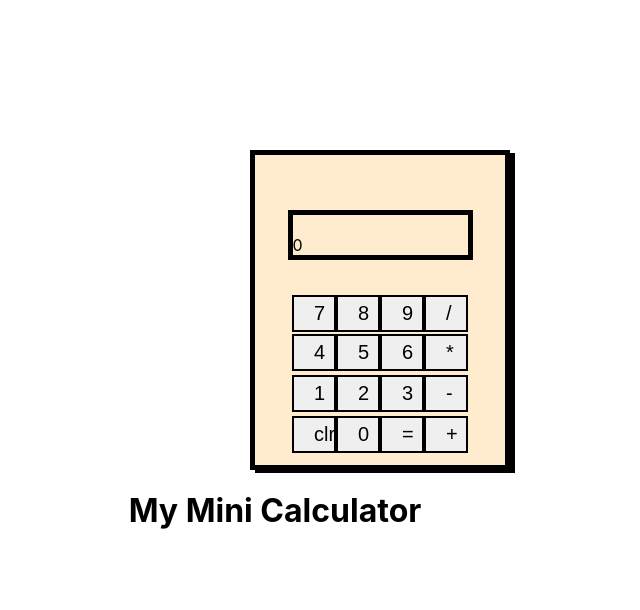
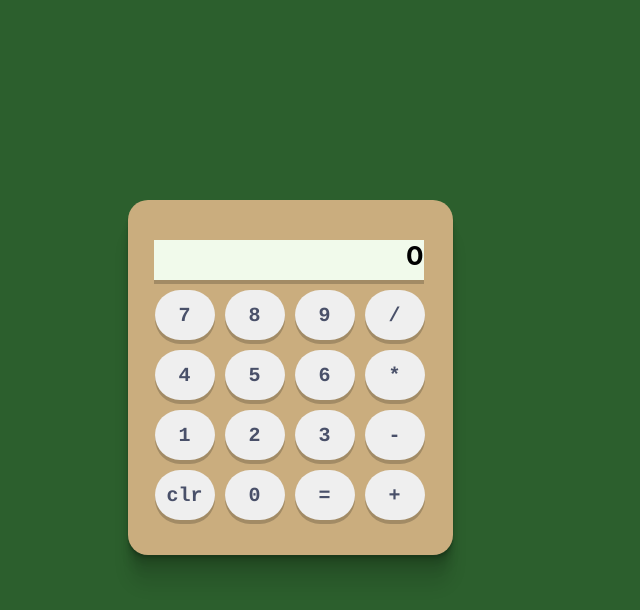
Before and after one commit to johnereepitt122/my-calc, a React (Create React App) app: page / in a window 1280 px wide. Shown: the top 610 px of the page, without its empty margins (350-990 px from the left). Built offline with nearby package versions, Linux system fonts and the light colour scheme.

Commit message:
Six Commit - Added functionalities such as addition, clear, and concatinate. Also did revisions of the UI of the calculator.

```diff
--- a/src/App.css
+++ b/src/App.css
@@ -1,63 +1,104 @@
-.whole-container {
-  background: blanchedalmond;
-  height: 300px;
-  width: 250px;
-  display: flex;
-  /* justify-content: center; */
-  align-items: center;
-  flex-direction: column;
-  border: 5px solid black;
-  margin-left: 600px;
-  margin-top: 150px;
-  padding-bottom: 10px;
-  box-shadow: 5px 3px;
+body{
+
+  background-color: #2C5F2DFF;
 }
 
-.heading {
-  margin: auto 0;
-  border: 5px solid black;
-  width: 175px;
-  /* display       : flex;
-  justify-content: center;
-  align-items   : center;
-  width: 200px; */
+
+
+
+.whole-container {
+    margin: auto;
+    margin-top: 200px;
+    background-color: #CAAD7E;
+    width: 325px;
+    height: 355px;
+    text-align: center;
+    border-radius: 20px;
+    box-shadow: rgba(0, 0, 0, 0.09) 0px 2px 1px, rgba(0, 0, 0, 0.09) 0px 4px 2px, rgba(0, 0, 0, 0.09) 0px 8px 4px, rgba(0, 0, 0, 0.09) 0px 16px 8px, rgba(0, 0, 0, 0.09) 0px 32px 16px;
 }
 
-.first {
+button {
+  outline: 0;
+  position: relative;
+  right: 20px;
+  top: 5px;
+  border: 0;
+  color: #495069;
+  background-color: 4px;
+  width: 60px;
+  height: 50px;
+  float: left;
+  margin: 5px;
+  font-size: 20px;
+  box-shadow: 0 4px rgba(0,0,0,0.2);
+  border-radius: 50px;
+  }
 
-}
+  #result {
+      font-weight: Bold;
+      width: 270px;
+      height: 40px;
+      font-size: 26px;
+      text-align: right;
+      align-items: center;
+      background-color: #f1faeb;
+      float: center;
+      margin-left: 26px;
+      box-shadow: 0 4px rgba(0,0,0,0.2);
+  }
 
-.first-buttons {
-  padding: px 5px;
-}
-.second-buttons {
-  padding: 2px 5px;;
-}
+  #result:hover {
+    width: 270px;
+    font-size: 26px;
+    text-align: right;
+    box-shadow: 0 4px rgba(0,0,0,0.2);
+    background-color: #f1faeb;
+  }
 
-.third-buttons {
-  padding: 2px 5px;;
-}
 
-.fourth-buttons {
-  padding: 2px 5px;
-}
+  #clear {
+  background-color: red;
+  }
 
-button{
-  border: 2px solid black;
-  font-size: 20px;
-  width: 40px;
-  /* padding: 10px 5px; */
-  padding-right: 20px;
-  padding-top: 5px;
-  padding-bottom: 5px;
-  padding-left: 20px;
-}
+    button {
+    font-family: courier;
+    font-weight: bold;
+    outline: 0;
+    position: relative;
+    left: 5px;
+    top: 5px;
+    border: 0;
+    color: #495069;
+    background-color: 4px;
+    width: 60px;
+    height: 50px;
+    float: left;
+    margin: 5px;
+    font-size: 20px;
+    box-shadow: 0 4px rgba(0,0,0,0.2);
+    }
 
-.result {
-  font-size: 20px;
-}
+    button:hover{
+      background-color: #ECEBC9;
+    }
 
-.title-container {
-  text-align: center;
-  margin-right: 30px;
-}
+    .first {
+      margin-left: 17px;
+    }
+
+    .second {
+      margin-left: 17px;
+    }
+
+    .third {
+      margin-left: 17px;
+    }
+
+    .fourth {
+      margin-left: 17px;
+    }
+
+
+    #divide {
+      background-color: red;
+    }
--- a/src/App.js
+++ b/src/App.js
@@ -19,30 +19,69 @@ function Title() {
 
 function Display({display}) {
   return (
-    <div id="result"> {display}
+    <div id="result">  {display}
     </div>
   );
 }
 
 function App() {
 
-const [displ, resDes] = useState(0);
+
 const [oper, operPick] = useState(null);
 const [num1, valNum1] = useState(null);
-const [num2, valNum2] = useState(null);
-
-
 
 
 const[disp, setDisp] = useState('0');
 
 const numberClickHandler = (e) => {
   e.preventDefault();
-  const value = e.target.innerHTML;
+  const value =  disp;
+  const value2 = e.target.innerHTML;
   // if(oper===null)
-  setDisp(value);
+  setDisp(parseInt(value + value2));
   console.log(value);
 }
+
+const operationClickHandler = (e) => {
+  e.preventDefault();
+  valNum1(disp);
+  const op = e.target.innerHTML;
+  // if(oper===null)
+
+  setDisp(op);
+  operPick(op);
+
+}
+
+const clearClickHandler = (e) => {
+  e.preventDefault();
+
+  const value2 = e.target.innerHTML;
+  setDisp(0);
+  console.log(value2);
+}
+
+const equalClickHandler = (e) => {
+  e.preventDefault();
+
+  const value2 = e.target.innerHTML;
+  setDisp();
+  console.log("num1: " + num1);
+  console.log("OPERation: " + oper);
+  console.log(parseInt(num1) + parseInt(disp));
+
+
+  if (oper === "+"){
+    setDisp(parseInt(num1) + parseInt(disp));
+  } else if(oper === "-"){
+    setDisp(parseInt(num1) - parseInt(disp));
+  } else if(oper === "/"){
+    setDisp(parseInt(num1) / parseInt(disp));
+} else if(oper === "*"){
+  setDisp(parseInt(num1) * parseInt(disp));
+}
+}
+
 
   return (
     <div>
@@ -58,7 +97,7 @@ const numberClickHandler = (e) => {
       <Num message="7" onClick={numberClickHandler}/>
       <Num message="8" onClick={numberClickHandler}/>
       <Num message="9" onClick={numberClickHandler}/>
-      <Num message="/" onClick={numberClickHandler}/>
+      <Num id="divide" message="/" onClick={operationClickHandler}/>
       </section>
       </div>
 
@@ -67,7 +106,7 @@ const numberClickHandler = (e) => {
       <Num message="4" onClick={numberClickHandler}/>
       <Num message="5" onClick={numberClickHandler}/>
       <Num message="6" onClick={numberClickHandler}/>
-      <Num message="*" onClick={numberClickHandler}/>
+      <Num message="*" onClick={operationClickHandler}/>
       </section>
       </div>
 
@@ -76,21 +115,21 @@ const numberClickHandler = (e) => {
       <Num message="1" onClick={numberClickHandler}/>
       <Num message="2" onClick={numberClickHandler}/>
       <Num message="3" onClick={numberClickHandler}/>
-      <Num message="-" onClick={numberClickHandler}/>
+      <Num message="-" onClick={operationClickHandler}/>
       </section>
       </div>
 
 
       <div class = "fourth">
       <section class ="fourth-buttons">
-      <Num message="clr" onClick={numberClickHandler}/>
-      <Num message="0" onClick={numberClickHandler}/>
-      <Num message="=" onClick={numberClickHandler}/>
-      <Num message="+" onClick={numberClickHandler}/>
+      <Num id="clear" message="clr" onClick={clearClickHandler}/>
+      <Num  message="0" onClick={numberClickHandler}/>
+      <Num message="=" onClick={equalClickHandler}/>
+      <Num message="+" onClick={operationClickHandler}/>
       </section>
       </div>
       </div>
-      <Title> </Title>
+      {/* <Title> </Title> */}
       </div>
 
   );
```
